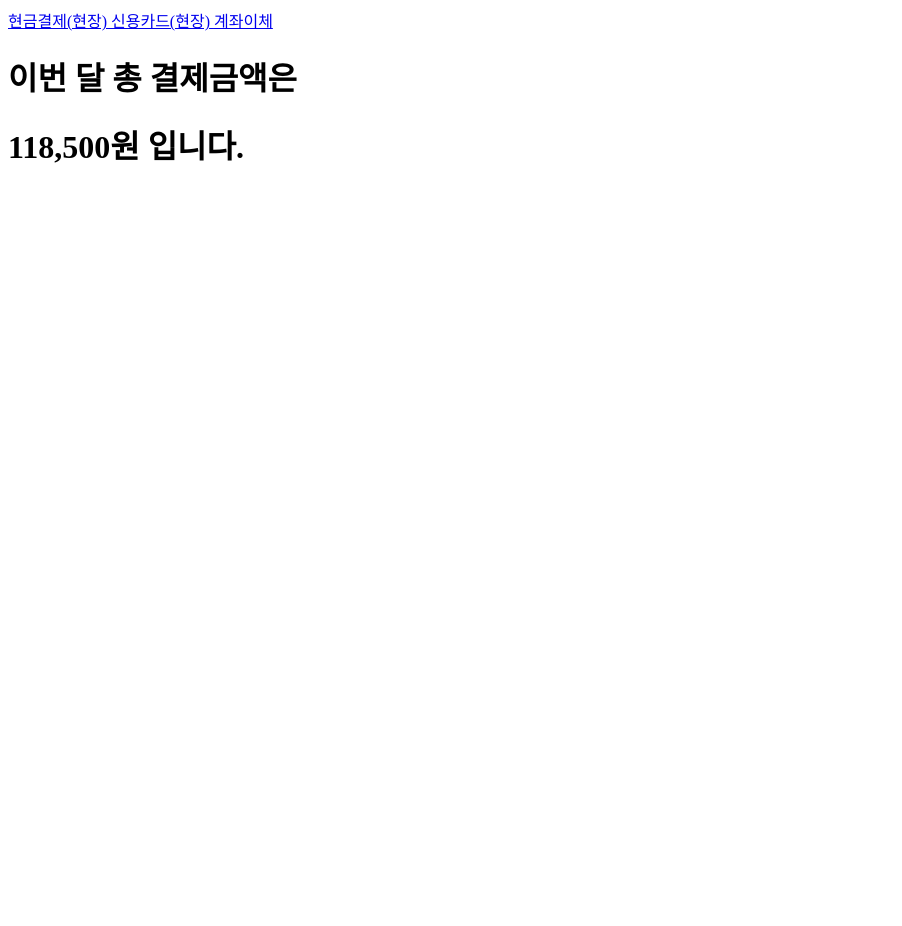
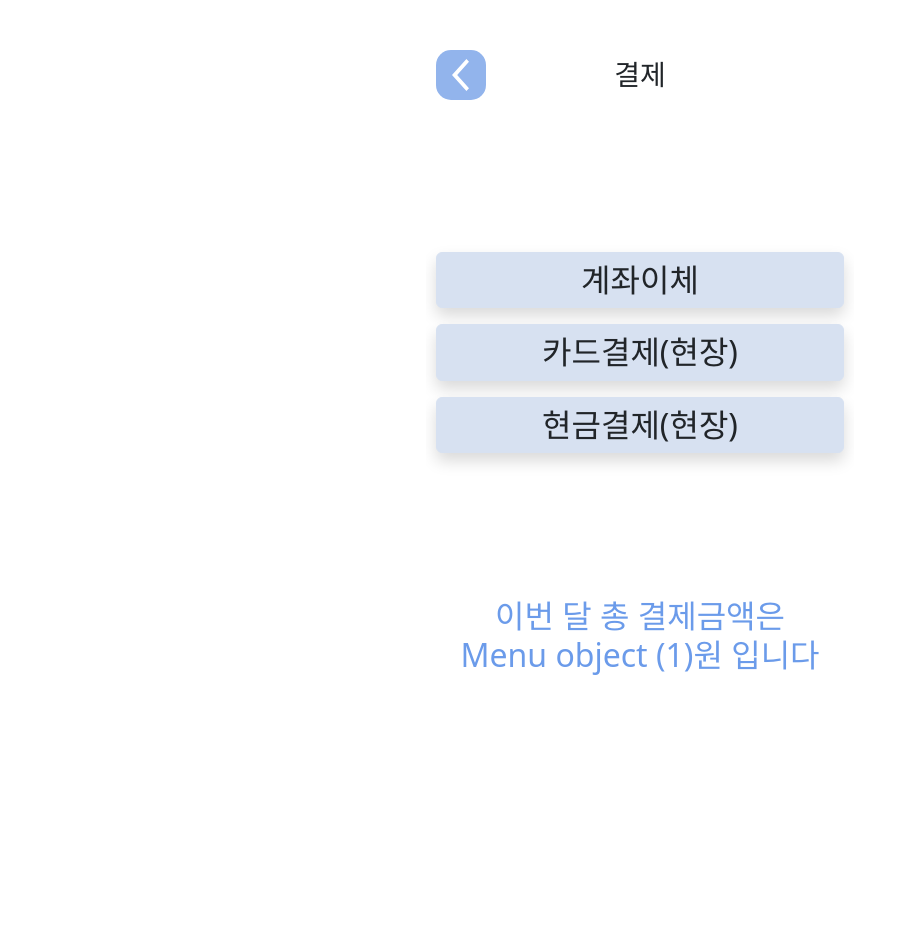
Before and after one commit to cherry-in/vium, a Django app: template Vium/orderapp/templates/orderapp/order_create.html in a window 1280 px wide. Shown: the whole page, without its empty margins (0-902 px from the left). Before the commit the page ends 163 px from the top, so only its background shows below. Run offline with Django 4.2, Linux system fonts and the light colour scheme; the template is opened without the code that fills it: values that come from a table or form of the project are taken from there, others are empty; tables that the repository leaves empty hold one stand-in row (values such as "Sample post").

Commit message:
order_create design

```diff
--- /dev/null
+++ b/Vium/orderapp/templates/orderapp/base_payment.html
@@ -0,0 +1,69 @@
+<html>
+  <head>
+    <title>{{menu}}</title>
+  <link
+    href="https://cdn.jsdelivr.net/npm/bootstrap@5.2.0/dist/css/bootstrap.min.css"
+    rel="stylesheet"
+    integrity="sha384-gH2yIJqKdNHPEq0n4Mqa/HGKIhSkIHeL5AyhkYV8i59U5AR6csBvApHHNl/vI1Bx"
+    crossorigin="anonymous"
+  />
+  <script
+    src="https://cdn.jsdelivr.net/npm/bootstrap@5.2.0/dist/js/bootstrap.bundle.min.js"
+    integrity="sha384-A3rJD856KowSb7dwlZdYEkO39Gagi7vIsF0jrRAoQmDKKtQBHUuLZ9AsSv4jD4Xa"
+    crossorigin="anonymous"
+  ></script>
+  <style>
+    .text-blue {
+      color: #6B9BEA;
+    }
+    .btn-warning {
+      --bs-btn-color: #000;
+      --bs-btn-bg: #FFE699;
+      --bs-btn-border-color: #FFE699;
+    }
+    .btn-secondary {
+      --bs-btn-bg: #D7E1F1;
+      --bs-btn-border-color: #D7E1F1;
+      --bs-btn-hover-bg: #6B9BEA;
+      --bs-btn-hover-border-color: #6B9BEA;
+      --bs-btn-active-bg: #6B9BEA;
+      --bs-btn-active-border-color: #6B9BEA;
+  }
+  </style>
+  </head>
+  <body>
+    <div
+      style="
+        height: 926px;
+        width: 428px;
+        margin: 0 auto;
+        padding: 50px 10px 100px;
+      "
+      class="d-flex flex-column overflow-auto"
+    >
+      <div class="row mb-2">
+        <svg
+          class="col ml-0 pl-0"
+          width="30"
+          height="50"
+          viewBox="45 0 30 50"
+          fill="none"
+          xmlns="http://www.w3.org/2000/svg"
+        >
+          <rect width="50" height="50" rx="15" fill="#92B4EC" />
+          <path
+            d="M33 11.8606L30.4216 9L16 25L30.4216 41L33 38.1394L21.1568 25L33 11.8606Z"
+            fill="white"
+          />
+        </svg>
+        <!-- <a href="http://127.0.0.1:8000/orders/order_create/"> 이미지 </a> -->
+        <!-- <a href="{% url 'orderapp:order_create' %}"> 이미지 </a> -->
+        <h3 class="col d-flex justify-content-center align-items-center mb-0">
+          결제
+        </h3>
+        <div class="col invisible">right</div>
+      </div>
+      <div class="h-100">{% block content %} {% endblock %}</div>
+    </div>
+  </body>
+</html>
--- a/Vium/orderapp/templates/orderapp/order_create.html
+++ b/Vium/orderapp/templates/orderapp/order_create.html
@@ -1,27 +1,79 @@
-<!DOCTYPE html>
-<html lang="en">
-<head>
-    <meta charset="UTF-8">
-    <title>결제수단</title>
-    <a href="{% url 'orderapp:cash' %}"
-           class="btn btn-primary rounded-pill col-3">
-            현금결제(현장)
-    </a>
-    <a href="{% url 'orderapp:credit_card' %}"
-           class="btn btn-primary rounded-pill col-3">
-            신용카드(현장)
-    </a>
-    <a href="{% url 'orderapp:transfer' %}"
-           class="btn btn-primary rounded-pill col-3">
-            계좌이체
-    </a>
+{% extends 'orderapp/base_payment.html' %} {% block content %}
+<div
+  class="h-100 d-flex flex-column justify-content-evenly text-center text-blue"
+>
+  <div>
+    <button
+      data-bs-toggle="modal"
+      data-bs-target="#modal"
+      type="button"
+      class="py-2 w-100 btn btn-secondary shadow"
+    >
+      <a
+        class="text-decoration-none h2 text-dark"
+        href="{% url 'orderapp:transfer' %}"
+        >계좌이체
+      </a>
+    </button>
+    <button
+      data-bs-toggle="modal"
+      data-bs-target="#modal"
+      type="button"
+      class="my-3 py-2 w-100 btn btn-secondary shadow"
+    >
+      <a
+        class="text-decoration-none h2 text-dark"
+        href="{% url 'orderapp:credit_card' %}"
+        >카드결제(현장)
+      </a>
+    </button>
+    <button
+      data-bs-toggle="modal"
+      data-bs-target="#modal"
+      type="button"
+      class="py-2 w-100 btn btn-secondary shadow"
+    >
+      <a
+        class="text-decoration-none h2 text-dark"
+        href="{% url 'orderapp:cash' %}"
+        >현금결제(현장)
+      </a>
+    </button>
+  </div>
 
-    <div class="set3">
-        <h1>이번 달 총 결제금액은</h1>
-        <h1>118,500원 입니다.</h1>
+  <div
+    class="modal fade"
+    id="modal"
+    data-bs-backdrop="static"
+    data-bs-keyboard="false"
+    tabindex="-1"
+    aria-labelledby="modalLabel"
+    aria-hidden="true"
+  >
+    <div class="modal-dialog">
+      <div style="height: 500px;" class="modal-content bg-secondary bg-opacity-75">
+        <div class="modal-header justify-content-center border-secondary">
+          <h3 class="modal-title text-white" id="modalLabel">
+            주문 전 미션
+          </h3>
+        </div>
+        <div class="modal-body d-flex justify-content-center align-items-center text-white display-3 p-5">물 300ml를 <br/>마셔주세요!</div>
+        <div class="modal-footer row m-1 justify-content-center border-secondary">
+          <button type="button" class="col btn btn-primary">완료</button>
+          <button
+            type="button"
+            class="col btn btn-secondary text-dark"
+            data-bs-dismiss="modal"
+          >
+            결제 취소
+          </button>
+        </div>
+      </div>
     </div>
-</head>
-<body>
-
-</body>
-</html>
+  </div>
+  <h2>
+    이번 달 총 결제금액은<br />
+    {{menu}}원 입니다
+  </h2>
+</div>
+{% endblock %}
```
Also changed, not shown: Vium/orderapp/templates/orderapp/cash.html (+8 -7 lines), Vium/orderapp/templates/orderapp/menu_choice.html (+5 -15 lines).
